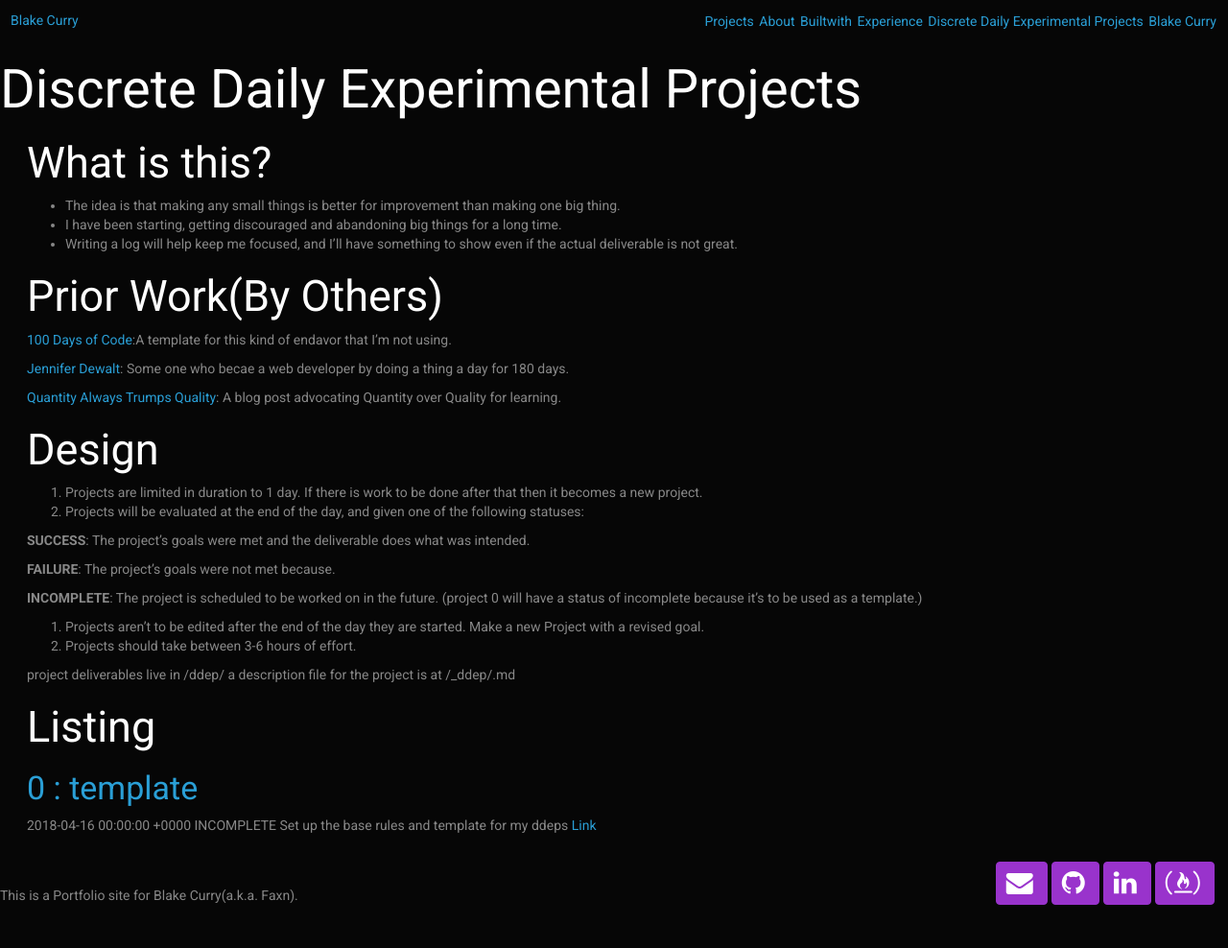
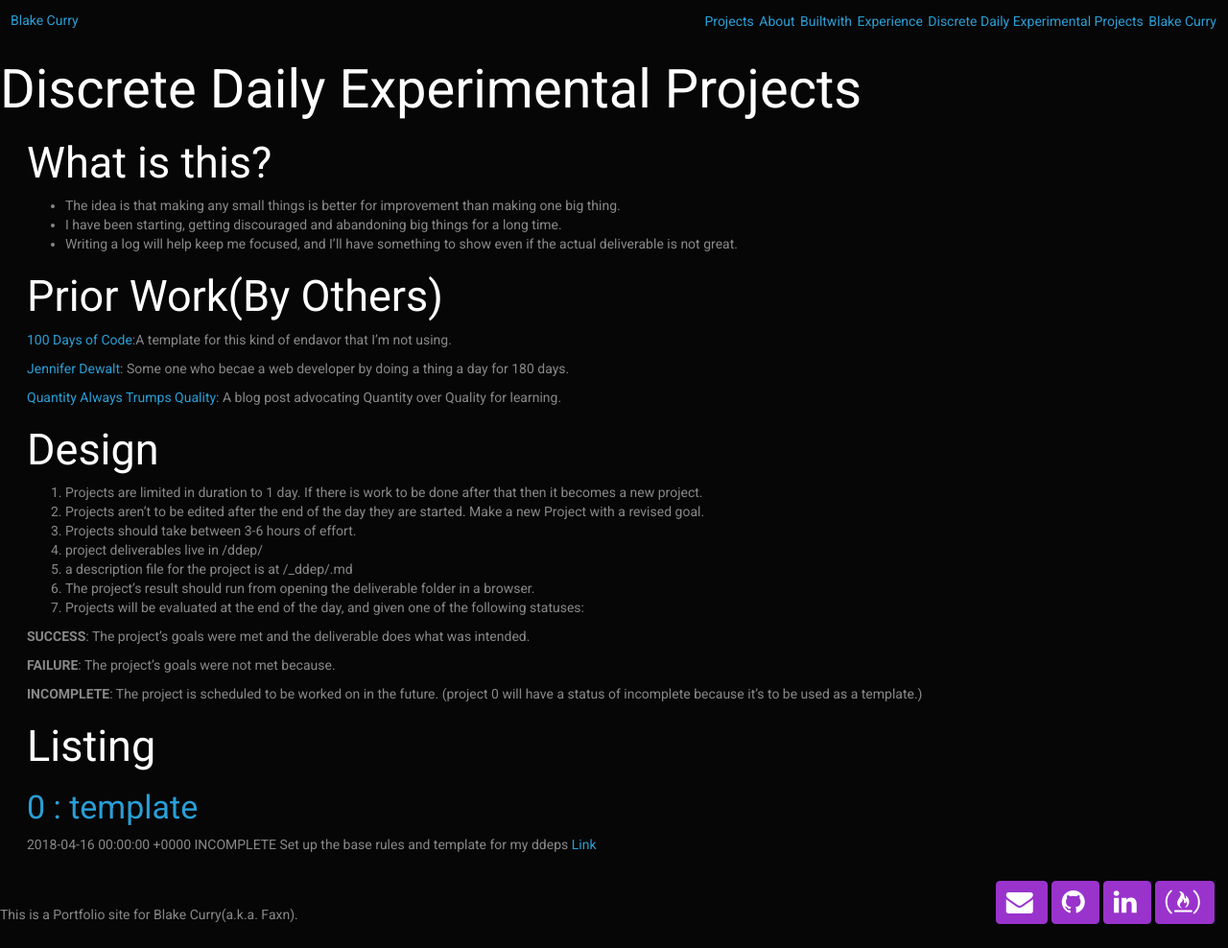
Before and after one commit to Faxn/faxn.github.io, a Jekyll site: the page built from ddep.md, in a window 1280 px wide. Shown: the whole page at 96% size. Built offline with Jekyll 4.4.1, drawn with Linux system fonts in a browser that asks for light colours; some of the changed lines change nothing that is shown.

Commit message:
Update to ddep rules.

```diff
--- a/ddep.md
+++ b/ddep.md
@@ -25,6 +25,11 @@ permalink: /ddep/index.html
 ## Design
 
 1. Projects are limited in duration to 1 day. If there is work to be done after that then it becomes a new project.
+3. Projects aren't to be edited after the end of the day they are started. Make a new Project with a revised goal.
+4. Projects should take between 3-6 hours of effort.
+5. project deliverables live in /ddep/<serial>
+6. a description file for the project is at /_ddep/<serial>.md
+7. The project's result should run from opening the deliverable folder in a browser.
 2. Projects will be evaluated at the end of the day, and given one of the following statuses:
 
 **SUCCESS**: The project's goals were met and the deliverable does what was intended.
@@ -33,11 +38,7 @@ permalink: /ddep/index.html
 
 **INCOMPLETE**: The project is scheduled to be worked on in the future. (project 0 will have a status of incomplete because it's to be used as a template.)
 
-3. Projects aren't to be edited after the end of the day they are started. Make a new Project with a revised goal.
-4. Projects should take between 3-6 hours of effort.
 
-project deliverables live in /ddep/<serial>
-a description file for the project is at /_ddep/<serial>.md
 
 ## Listing
 
```
